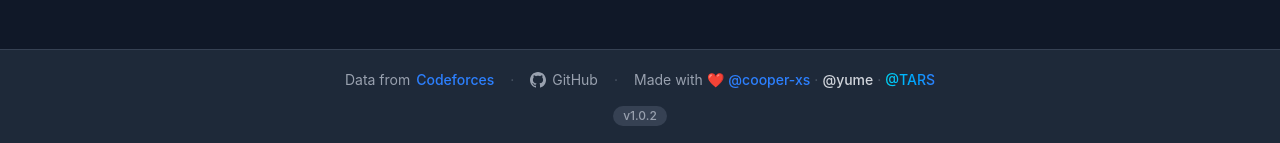
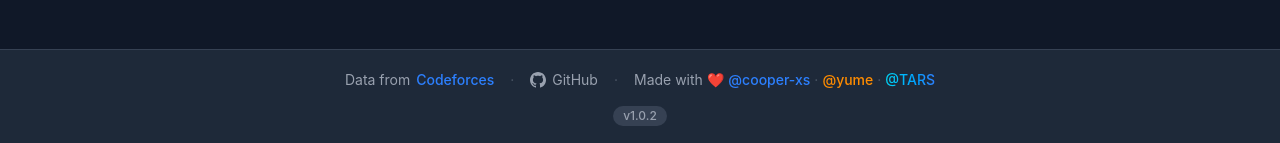
Before and after one commit to cooper-xs/cf-daily-tracker, a React (Vite) app: page / in a window 1280 px wide. Shown: the part 654-797 px from the top of the page. Built offline with nearby package versions, Linux system fonts and the light colour scheme.

Commit message:
feat: 页脚 @yume 添加 Codeforces 链接
- 使用星宇橙色 #ff8c00
- 链接指向 https://codeforces.com/profile/yume7

```diff
--- a/src/App.tsx
+++ b/src/App.tsx
@@ -494,7 +494,15 @@ function App() {
                 @cooper-xs
               </a>
               <span className="text-gray-300 dark:text-gray-600">·</span>
-              <span className="font-medium text-gray-600 dark:text-gray-300">@yume</span>
+              <a
+                href="https://codeforces.com/profile/yume7"
+                target="_blank"
+                rel="noopener noreferrer"
+                className="font-medium text-[#ff8c00] hover:text-[#ff9f2e] transition-colors"
+                style={{ color: '#ff8c00' }}
+              >
+                @yume
+              </a>
               <span className="text-gray-300 dark:text-gray-600">·</span>
               <span className="font-medium bg-gradient-to-r from-cyan-400 to-blue-500 bg-clip-text text-transparent">@TARS</span>
             </span>
```
